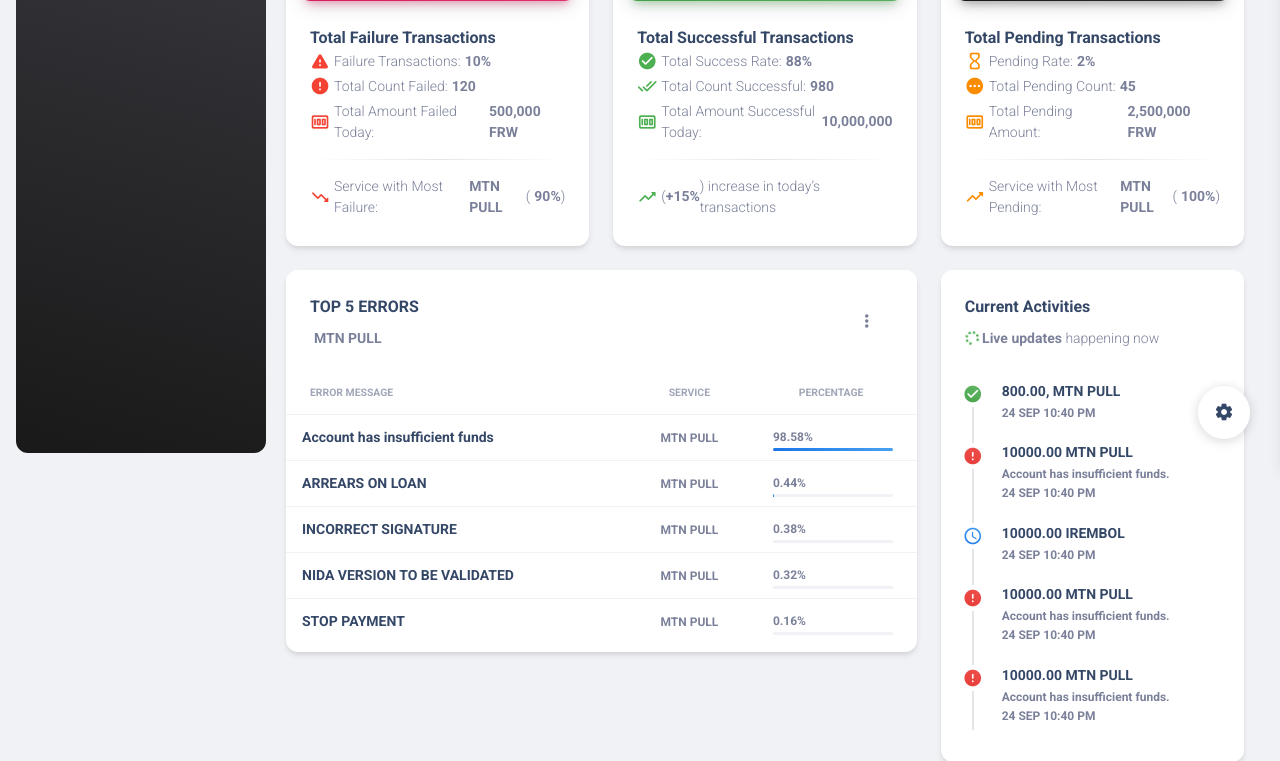
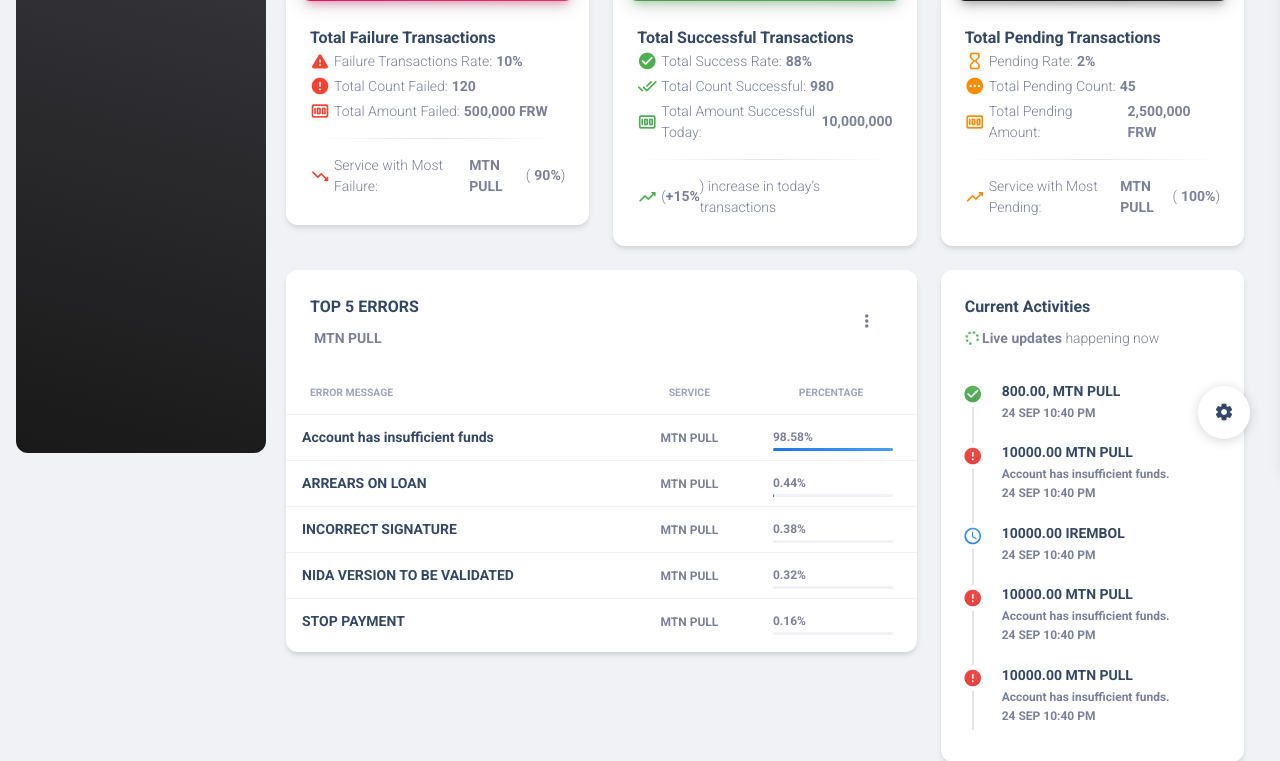
Before and after one commit to kazaneza/ESB-template, a Flask app: template templates/dashboard.html in a window 1280 px wide; the page is wider, and only the part inside the window is pictured. Shown: the part 331-1092 px from the top of that part. Run offline with Flask 3, Linux system fonts and the light colour scheme; the template is opened without the code that fills it, so the values that code supplies are empty; some libraries are stand-ins or nearby versions.

Commit message:
fine well

```diff
--- a/templates/dashboard.html
+++ b/templates/dashboard.html
@@ -284,7 +284,7 @@
               <!-- Failure percentage with an icon -->
               <p class="text-sm d-flex align-items-center mb-1">
                 <i class="material-icons text-danger me-1">warning</i>
-                Failure Transactions: <span class="font-weight-bold ms-1">10%</span>
+                Failure Transactions Rate: <span class="font-weight-bold ms-1">10%</span>
               </p>
 
               <!-- Total count of failed transactions with a bold number -->
@@ -296,7 +296,7 @@
               <!-- Total amount of failed transactions with a bold number and "today" reference -->
               <p class="text-sm d-flex align-items-center mb-1">
                 <i class="material-icons text-danger me-1">money</i>
-                Total Amount Failed Today: <span class="font-weight-bold ms-1">500,000 FRW</span>
+                Total Amount Failed: <span class="font-weight-bold ms-1">500,000 FRW</span>
               </p>
 
               <!-- Horizontal rule -->
```
